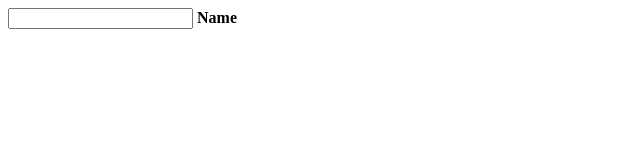
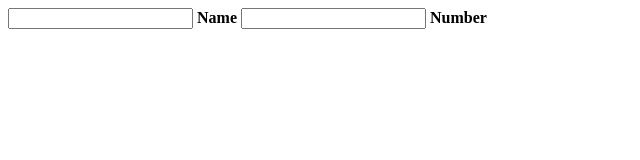
Before and after one commit to singhmayank1298/registration-form, a plain HTML site: page index.html in a window 1280 px wide. Shown: the whole page, without its empty margins (0-640 px from the left). Drawn offline with Linux system fonts and the light colour scheme.

Commit message:
creat number
input number

```diff
--- a/index.html
+++ b/index.html
@@ -9,5 +9,9 @@
 <body>
     <input type="text">
     <label><b>Name</b></label>
+    <input type="number">
+    <label><b>Number</b></label>
+
+
 </body>
 </html>
```
